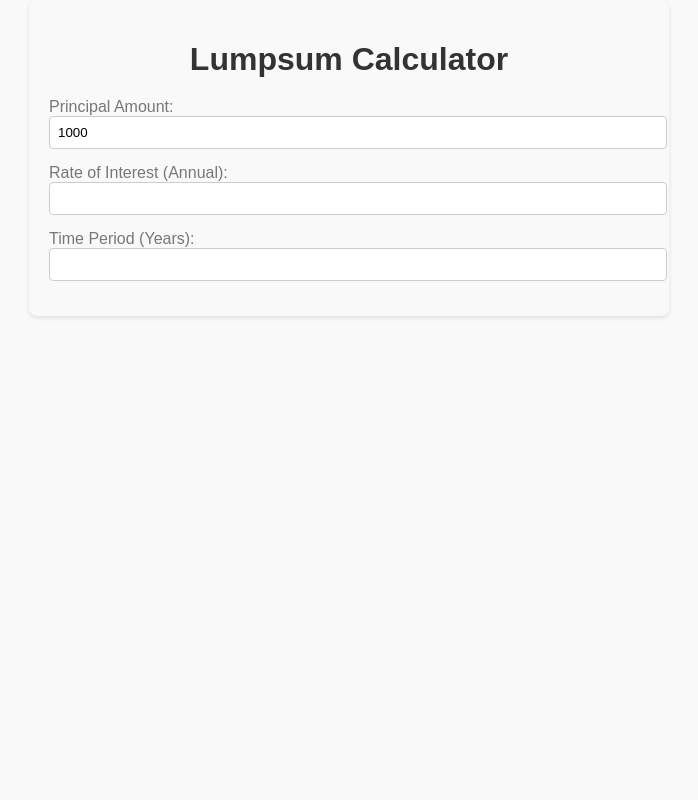
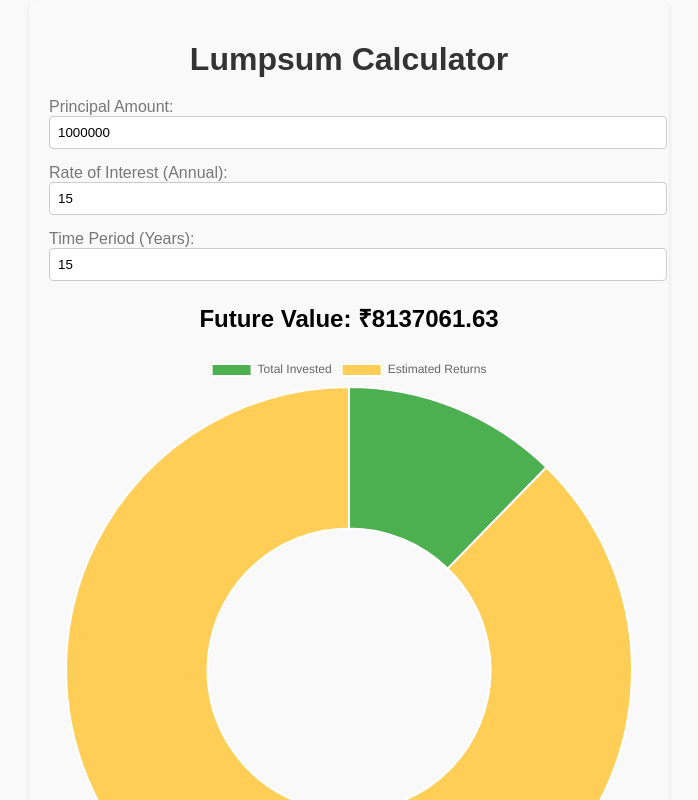
Before and after one commit to bhanuprakashsfdc/hibhanutalks, a React (Vite) app: page /calculator/lumpsum-calculator in a window 1280 px wide. Shown: the top 800 px of the page, without its empty margins (291-989 px from the left). Built offline with nearby package versions, Linux system fonts and the light colour scheme.

Commit message:
pushing lumpsum defaultvalues

```diff
--- a/src/components/Calculator/LumpsumCalculator/LumpsumCalculator.jsx
+++ b/src/components/Calculator/LumpsumCalculator/LumpsumCalculator.jsx
@@ -6,9 +6,9 @@ import './LumpsumCalculator.css';
 ChartJS.register(ArcElement, Tooltip, Legend);
 
 const LumpsumCalculator = () => {
-  const [principal, setPrincipal] = useState('1000');
-  const [rateOfInterest, setRateOfInterest] = useState('');
-  const [timePeriod, setTimePeriod] = useState('');
+  const [principal, setPrincipal] = useState('1000000');
+  const [rateOfInterest, setRateOfInterest] = useState('15');
+  const [timePeriod, setTimePeriod] = useState('15');
   const [results, setResults] = useState(null);
 
   useEffect(() => {
```
